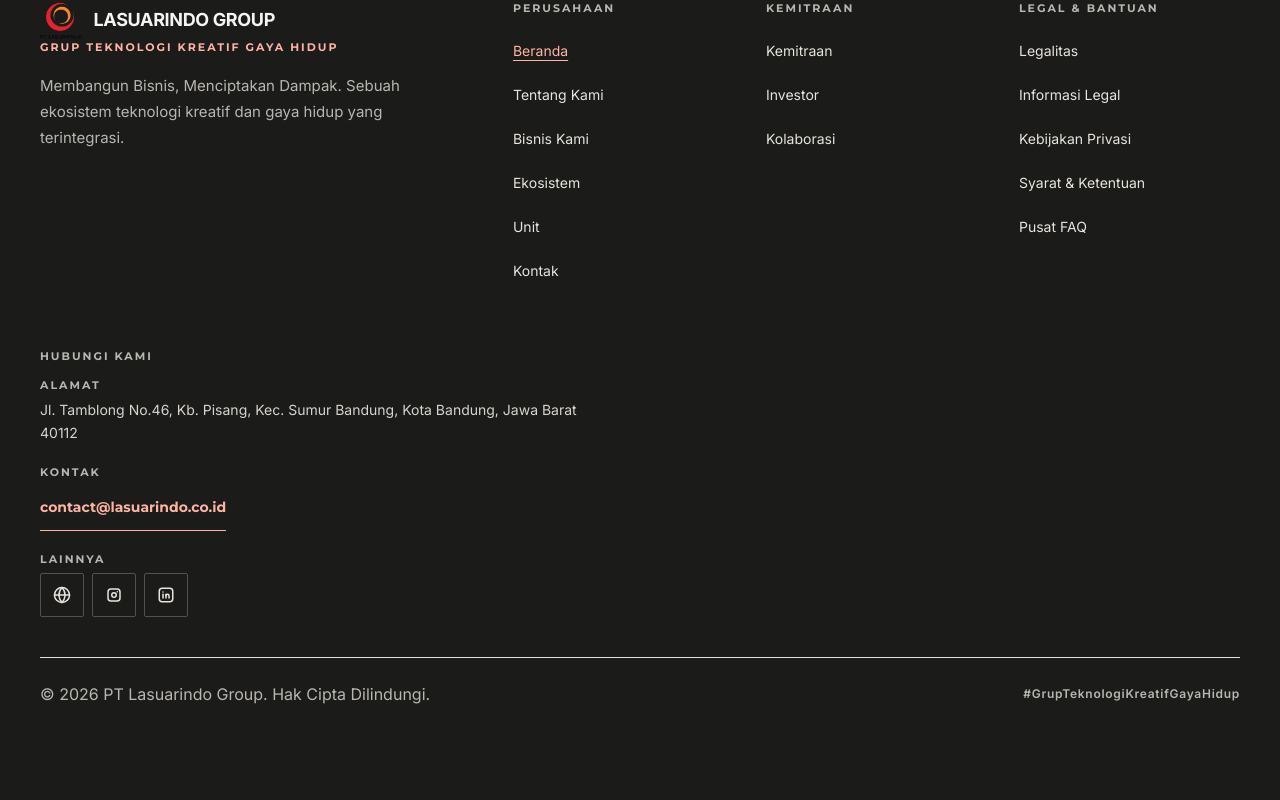
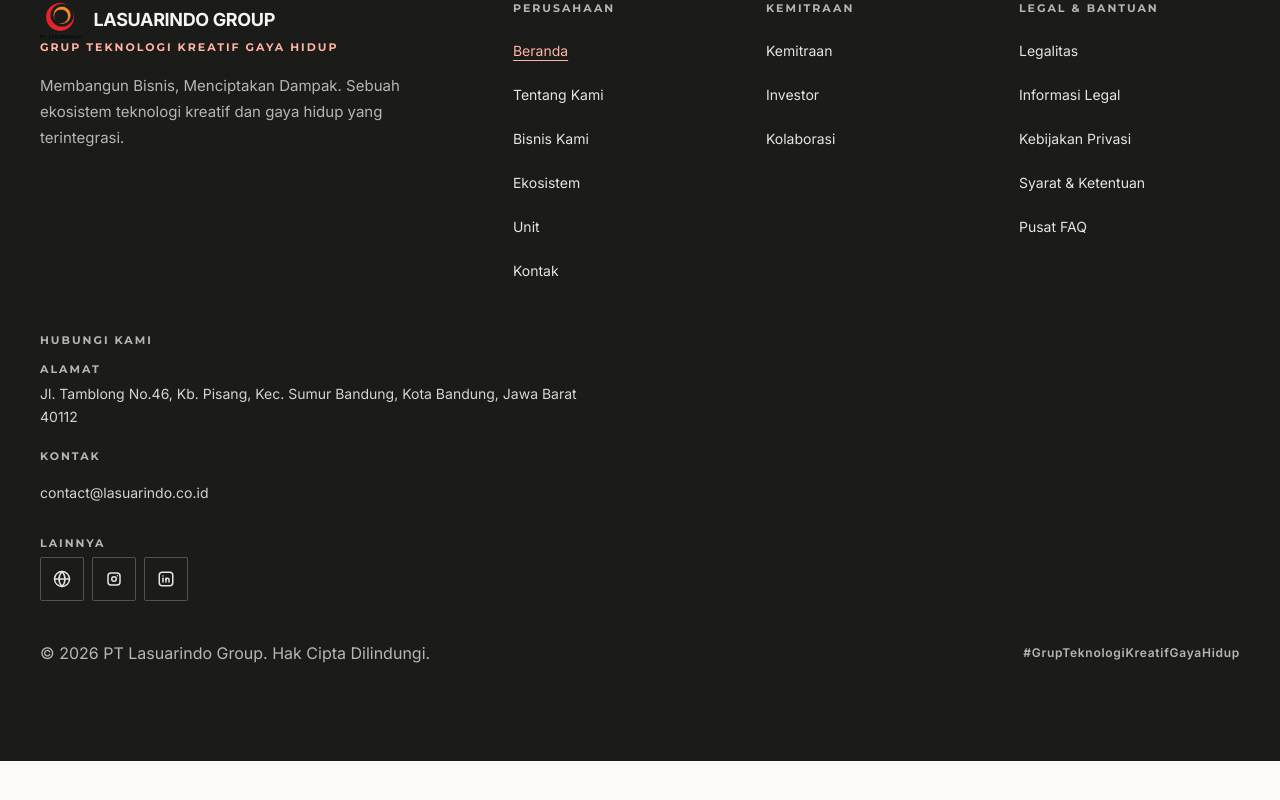
Before and after one commit to lasuarindo/lasuarindo.github.io, a React (Vite) app: page / in a window 1280 px wide. Shown: the part 6516-7316 px from the top of the page. After the commit the page ends 7277 px from the top, so only its background shows below. Built offline with nearby package versions, Linux system fonts and the light colour scheme.

Commit message:
Soften footer contact flow by removing full-width dividers

```diff
--- a/src/assets/css/editorial.css
+++ b/src/assets/css/editorial.css
@@ -389,8 +389,22 @@
   color: #d7d3cd;
 }
 
-.footer-email { color: var(--color-primary-fixed-dim); }
-.footer-email:hover { color: #f7f5f1; }
+.footer-email {
+  display: inline-flex;
+  align-items: center;
+  min-height: 44px;
+  font-family: var(--font-body);
+  font-size: 14px;
+  color: #d7d3cd;
+  text-decoration: none;
+  transition: color 180ms ease;
+}
+
+.footer-email:hover {
+  color: var(--color-primary-fixed-dim);
+  text-decoration: underline;
+  text-underline-offset: 4px;
+}
 
 .footer-legal {
   display: flex;
@@ -398,8 +412,6 @@
   align-items: center;
   justify-content: space-between;
   gap: 10px 24px;
-  padding-top: 24px;
-  border-top: var(--rule);
   color: #b9b6b0;
 }
 
--- a/src/components/layout/Footer.jsx
+++ b/src/components/layout/Footer.jsx
@@ -86,7 +86,7 @@ export function Footer() {
           </div>
         </div>
 
-        <div className="footer-contact mt-14">
+        <div className="footer-contact mt-10">
           <h2 className="footer-heading">{t.footer.contactUs}</h2>
           <div className="footer-contact__list">
             <div className="footer-contact__item">
@@ -95,10 +95,7 @@ export function Footer() {
             </div>
             <div className="footer-contact__item">
               <span className="footer-item-label">{t.nav.contact}</span>
-              <a
-                href={`mailto:${company.email}`}
-                className="link-arrow link-arrow--light footer-email"
-              >
+              <a href={`mailto:${company.email}`} className="footer-email">
                 {company.email}
               </a>
             </div>
```
